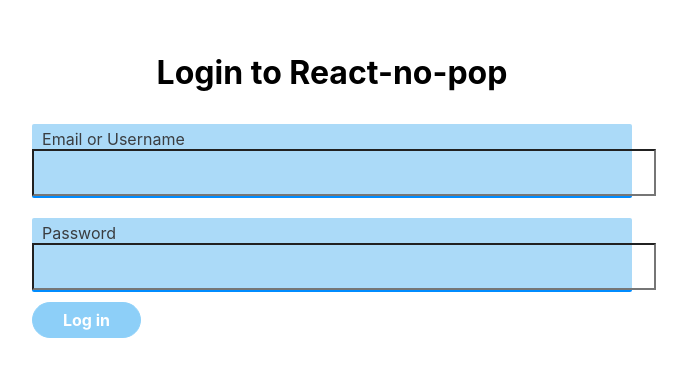
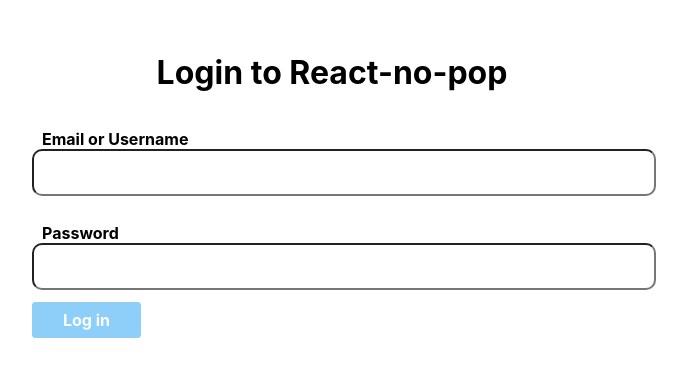
Before and after one commit to VilyaTanke/React-no-pop, a React (Create React App) app: page / in a window 1280 px wide. Shown: the top 376 px of the page, without its empty margins (308-995 px from the left). Built offline with nearby package versions, Linux system fonts and the light colour scheme.

Commit message:
se renombran los ficheros para productos, se configura la llamada a la api para login

```diff
--- a/src/components/auth/service.js
+++ b/src/components/auth/service.js
@@ -2,7 +2,7 @@ import client, { setTokenAuthority } from '../../api/client';
 import storage from '../../utils/storage';
 
 export const login = credentials => {
-    return client.post('/auth/login', credentials).then(({ accessToken }) => {
+    return client.post('/api/auth/login', credentials).then(({ accessToken }) => {
         setTokenAuthority(accessToken);
         storage.set('auth', accessToken);
     });
--- a/src/components/common/Button.js
+++ b/src/components/common/Button.js
@@ -6,7 +6,7 @@ const Button = styled.button`
   align-items: center;
   background-color: ${props =>
     props.variant === 'primary' ? accentColor : 'white'};
-  border-radius: 9999px;
+  border-radius: 3px;
   border-style: solid;
   border-width: 1px;
   border-color: ${accentColor};
--- a/src/components/common/FormField.css
+++ b/src/components/common/FormField.css
@@ -1,17 +1,19 @@
 .formField-label {
-    background-color: rgb(171, 218, 248);
+    background-color: rgb(255, 255, 255);
     border-bottom-style: solid;
     border-bottom-width: 2px;
-    border-color: rgb(0, 140, 255);
+    border-color: rgb(255, 255, 255);
     border-radius: 2px;
-    color: rgb(58, 61, 64);
+    color: rgb(0, 0, 0);
     display: flex;
     flex-direction: column;
     transition: all 0.2s;
+    font-weight: bolder;
   }
 
   .formField-input {
     background-color: transparent;
+    border-radius: 10px;
     font-size: 20px;
     height: 36px;
     outline-style: none;
--- a/src/components/layout/Header.js
+++ b/src/components/layout/Header.js
@@ -9,6 +9,7 @@ const Header = ({ className, isLogged }) => {
     return (
         <header className={classNames('header', className)}>
             <div className="header-logo">
+                <img src={logo} alt="React-no-pop" />
                 <Icon width="32" height="32" />
             </div>
             <nav className="header-nav">
```
Also changed, not shown: src/components/productPage/AddProduct.js (added, +11 -0 lines), src/components/productPage/service.js (added, +8 -0 lines), src/components/ads/AdsPage.js (deleted), src/components/ads/service.js (deleted), src/components/productPage/productPage.css (added), src/components/productPage/productPage.js (added).
